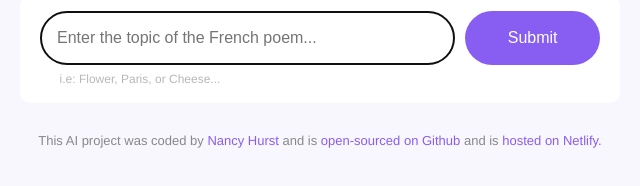
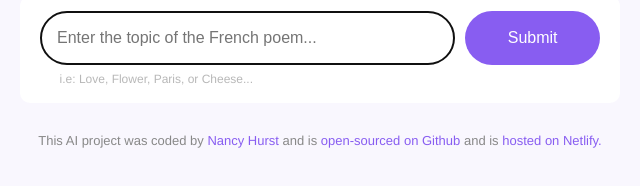
Before and after one commit to Cendrinne/French-Poem_Generator_nh, a plain HTML site: page index.html in a window 1280 px wide. Shown: the part 252-438 px from the top of the page, 320-960 px from the left. Drawn offline with nearby package versions, Linux system fonts and the light colour scheme.

Commit message:
added hint item html

```diff
--- a/index.html
+++ b/index.html
@@ -28,7 +28,7 @@
             />
             <input type="submit" class="submit-button" />
           </form>
-          <div class="hint">i.e: Flower, Paris, or Cheese...</div>
+          <div class="hint">i.e: Love, Flower, Paris, or Cheese...</div>
         </div>
 
         <div class="poem hidden" id="poem"></div>
```
